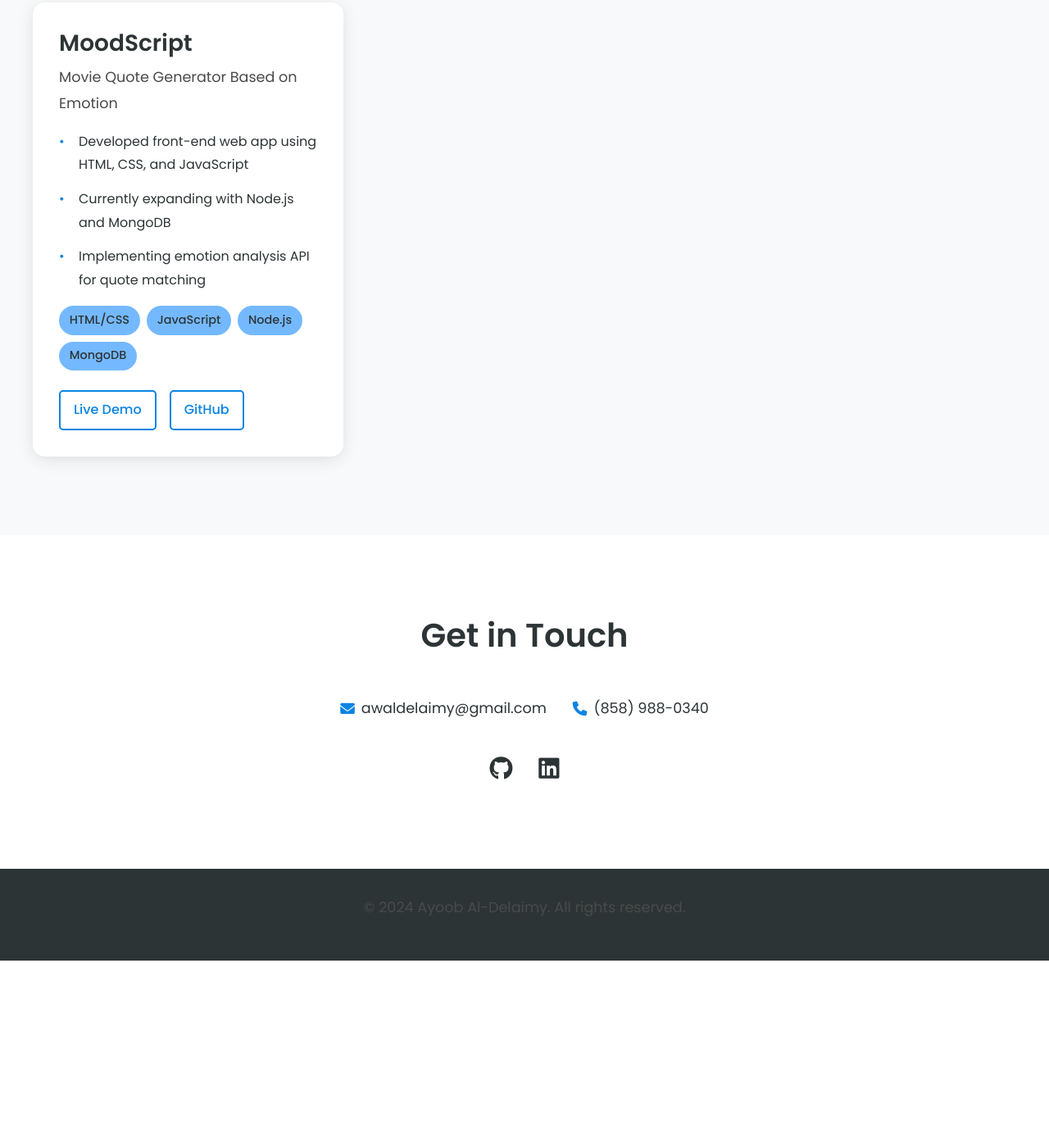
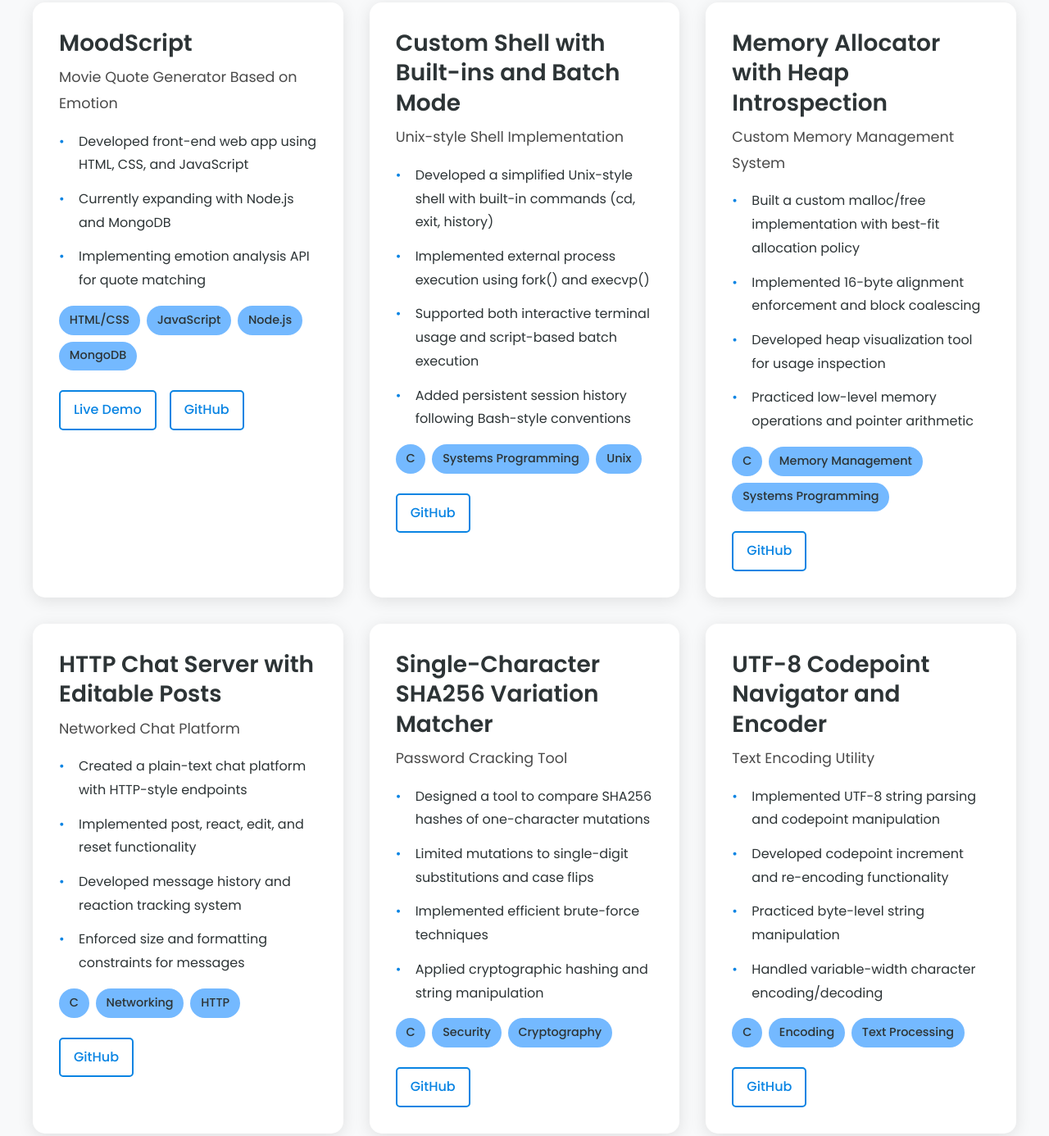
Before and after one commit to aaldelaimy/my-portfolio, a plain HTML site: page index.html in a window 1280 px wide. Shown: the part 4263-5649 px from the top of the page at 82% size. Before the commit the page ends 5435 px from the top, so only its background shows below. Drawn offline with nearby package versions, Linux system fonts and the light colour scheme.

Commit message:
added projects

```diff
--- a/index.html
+++ b/index.html
@@ -211,6 +211,111 @@
                     </div>
                 </div>
             </div>
+
+            <div class="project-card" data-aos="fade-up" data-aos-delay="400">
+                <div class="project-content">
+                    <h3>Custom Shell with Built-ins and Batch Mode</h3>
+                    <p>Unix-style Shell Implementation</p>
+                    <ul>
+                        <li>Developed a simplified Unix-style shell with built-in commands (cd, exit, history)</li>
+                        <li>Implemented external process execution using fork() and execvp()</li>
+                        <li>Supported both interactive terminal usage and script-based batch execution</li>
+                        <li>Added persistent session history following Bash-style conventions</li>
+                    </ul>
+                    <div class="tech-stack">
+                        <span>C</span>
+                        <span>Systems Programming</span>
+                        <span>Unix</span>
+                    </div>
+                    <div class="project-links">
+                        <a href="https://github.com/aaldelaimy/Custom-Shell-with-Built-ins-and-Batch-Mode" target="_blank">GitHub</a>
+                    </div>
+                </div>
+            </div>
+
+            <div class="project-card" data-aos="fade-up" data-aos-delay="500">
+                <div class="project-content">
+                    <h3>Memory Allocator with Heap Introspection</h3>
+                    <p>Custom Memory Management System</p>
+                    <ul>
+                        <li>Built a custom malloc/free implementation with best-fit allocation policy</li>
+                        <li>Implemented 16-byte alignment enforcement and block coalescing</li>
+                        <li>Developed heap visualization tool for usage inspection</li>
+                        <li>Practiced low-level memory operations and pointer arithmetic</li>
+                    </ul>
+                    <div class="tech-stack">
+                        <span>C</span>
+                        <span>Memory Management</span>
+                        <span>Systems Programming</span>
+                    </div>
+                    <div class="project-links">
+                        <a href="https://github.com/aaldelaimy/Memory-Allocator-with-Heap-Introspection" target="_blank">GitHub</a>
+                    </div>
+                </div>
+            </div>
+
+            <div class="project-card" data-aos="fade-up" data-aos-delay="600">
+                <div class="project-content">
+                    <h3>HTTP Chat Server with Editable Posts</h3>
+                    <p>Networked Chat Platform</p>
+                    <ul>
+                        <li>Created a plain-text chat platform with HTTP-style endpoints</li>
+                        <li>Implemented post, react, edit, and reset functionality</li>
+                        <li>Developed message history and reaction tracking system</li>
+                        <li>Enforced size and formatting constraints for messages</li>
+                    </ul>
+                    <div class="tech-stack">
+                        <span>C</span>
+                        <span>Networking</span>
+                        <span>HTTP</span>
+                    </div>
+                    <div class="project-links">
+                        <a href="https://github.com/aaldelaimy/C-Based-Chat-Server" target="_blank">GitHub</a>
+                    </div>
+                </div>
+            </div>
+
+            <div class="project-card" data-aos="fade-up" data-aos-delay="700">
+                <div class="project-content">
+                    <h3>Single-Character SHA256 Variation Matcher</h3>
+                    <p>Password Cracking Tool</p>
+                    <ul>
+                        <li>Designed a tool to compare SHA256 hashes of one-character mutations</li>
+                        <li>Limited mutations to single-digit substitutions and case flips</li>
+                        <li>Implemented efficient brute-force techniques</li>
+                        <li>Applied cryptographic hashing and string manipulation</li>
+                    </ul>
+                    <div class="tech-stack">
+                        <span>C</span>
+                        <span>Security</span>
+                        <span>Cryptography</span>
+                    </div>
+                    <div class="project-links">
+                        <a href="https://github.com/aaldelaimy/Single-Character-SHA256-Variation-Matcher" target="_blank">GitHub</a>
+                    </div>
+                </div>
+            </div>
+
+            <div class="project-card" data-aos="fade-up" data-aos-delay="800">
+                <div class="project-content">
+                    <h3>UTF-8 Codepoint Navigator and Encoder</h3>
+                    <p>Text Encoding Utility</p>
+                    <ul>
+                        <li>Implemented UTF-8 string parsing and codepoint manipulation</li>
+                        <li>Developed codepoint increment and re-encoding functionality</li>
+                        <li>Practiced byte-level string manipulation</li>
+                        <li>Handled variable-width character encoding/decoding</li>
+                    </ul>
+                    <div class="tech-stack">
+                        <span>C</span>
+                        <span>Encoding</span>
+                        <span>Text Processing</span>
+                    </div>
+                    <div class="project-links">
+                        <a href="https://github.com/aaldelaimy/UTF-8-Codepoint-Navigator-and-Encoder" target="_blank">GitHub</a>
+                    </div>
+                </div>
+            </div>
         </div>
     </section>
 
```
